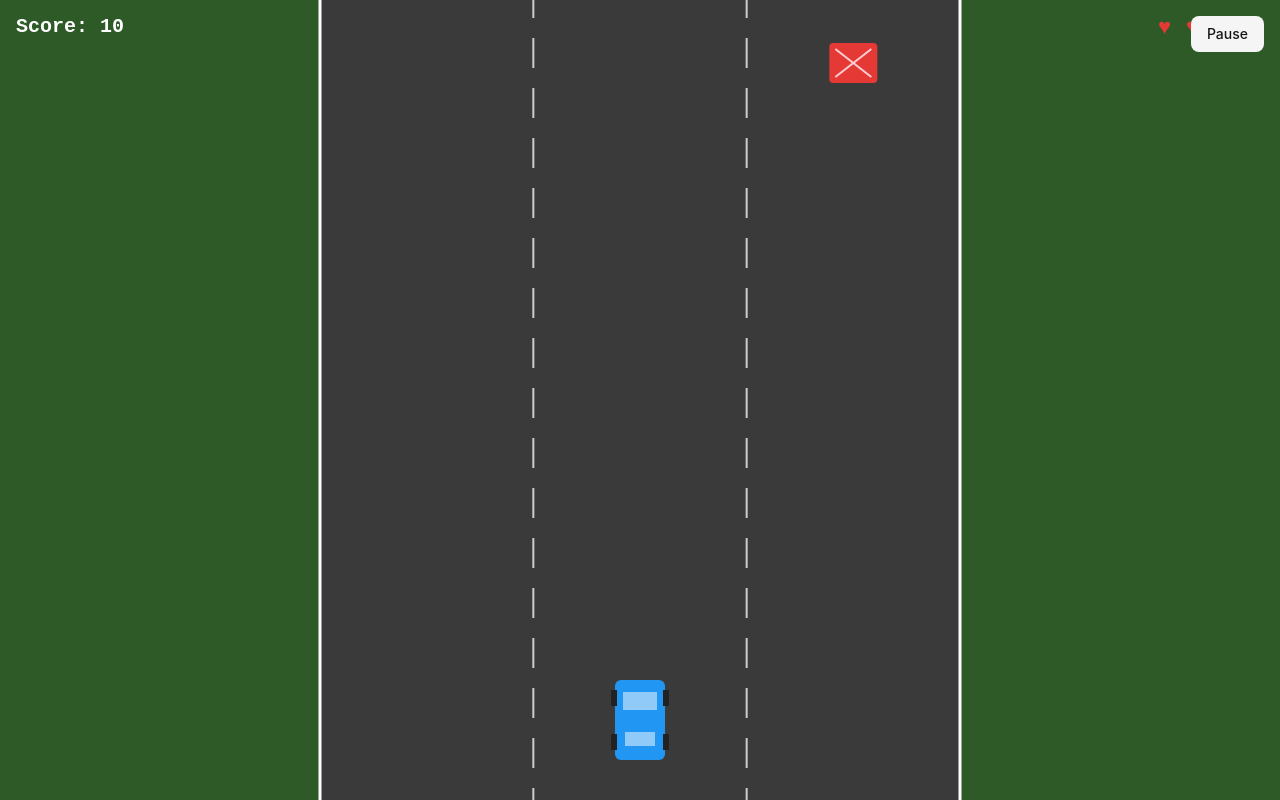
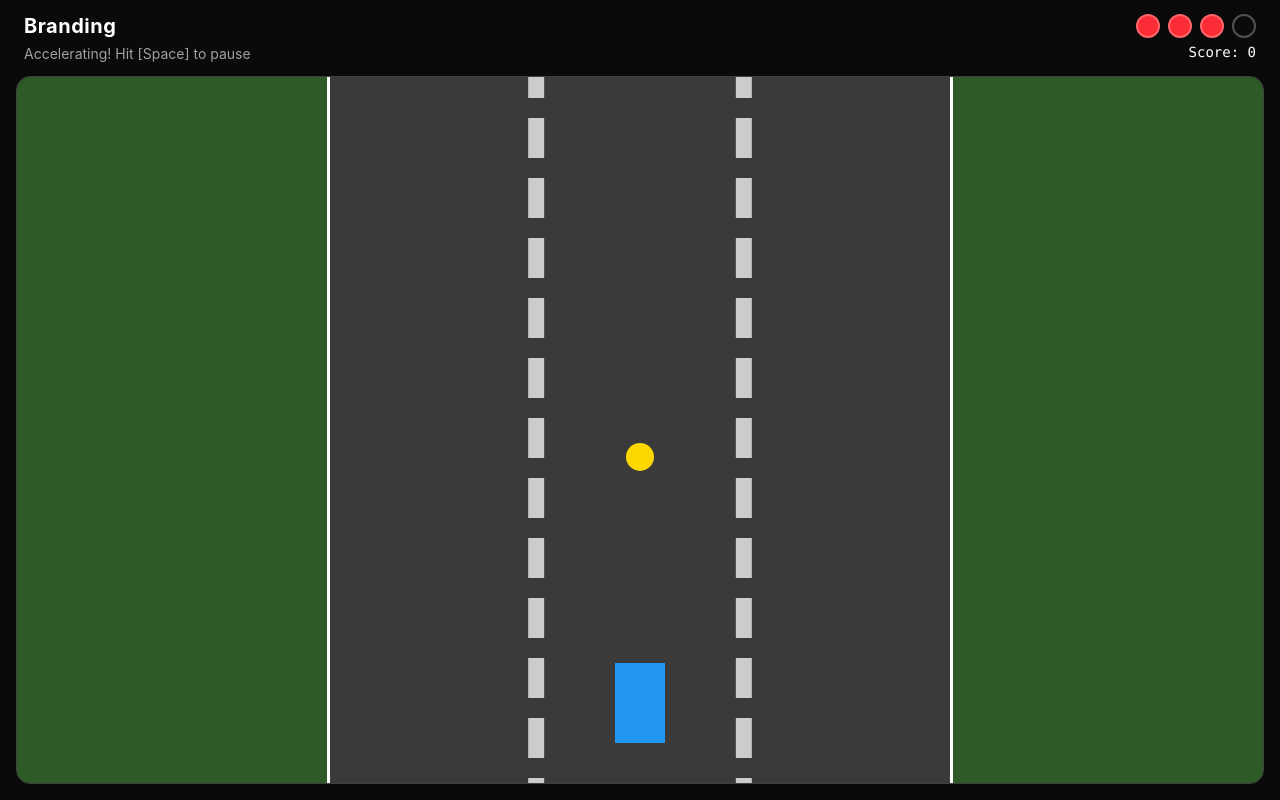
Before and after one commit to shivang991/DashDevil2D, a React (Vite) app in the folder client/: page / in a window 1280 px wide. Built offline with nearby package versions, Linux system fonts and the light colour scheme.

Commit message:
fix: accurate lane switching and obstacle vibrations

```diff
--- a/client/src/screens/GameScreen.tsx
+++ b/client/src/screens/GameScreen.tsx
@@ -1,15 +1,13 @@
-import { useCallback, useState, useRef } from "react";
+import { useCallback, useState, useRef, useEffect } from "react";
 import { useGameCanvas } from "@/hooks/useGameCanvas";
 import {
   drawRoad,
   drawCar,
   drawCoin,
   drawObstacle,
-  drawHUD,
   drawGameOver,
 } from "@/game/renderer";
 import { GameStateManager } from "@/game/state";
-import { Button } from "@/components/ui/button";
 import type { UpdateFn, RenderFn } from "@/game/types";
 
 const COIN_SIZE = 28;
@@ -36,12 +34,29 @@ function createUpdate(state: GameStateManager): UpdateFn {
       }
     }
 
+    // ── Smooth lane lerp ──
+    const diff = state.currentLane - state.visualLane;
+    state.visualLane += diff * Math.min(state.laneLerpSpeed * dt, 1);
+
+    // ── Accelerate ──
+    state.accelerating = input.isKeyDown("ArrowUp") || input.isKeyDown("w");
+
+    const targetCarY = state.accelerating
+      ? state.carYBase - state.accelCarOffset
+      : state.carYBase;
+    const carDiff = targetCarY - state.carY;
+    state.carY += carDiff * Math.min(state.accelLerpSpeed * dt, 1);
+
+    const effectiveSpeed = state.accelerating
+      ? state.roadSpeed * state.accelSpeedMultiplier
+      : state.roadSpeed;
+
     // ── Scroll road ──
-    state.roadOffset += state.roadSpeed * dt;
+    state.roadOffset += effectiveSpeed * dt;
 
     // ── Move objects downward ──
-    for (const obj of state.coins) obj.y += state.roadSpeed * dt;
-    for (const obj of state.obstacles) obj.y += state.roadSpeed * dt;
+    for (const obj of state.coins) obj.y += effectiveSpeed * dt;
+    for (const obj of state.obstacles) obj.y += effectiveSpeed * dt;
 
     // ── Spawn timer ──
     state.spawnTimer += dt;
@@ -78,39 +93,96 @@ function createUpdate(state: GameStateManager): UpdateFn {
       );
     }
 
-    // ── Collision detection (lane + Y overlap) ──
+    // ── Hit effect timers ──
+    if (state.invincibleTimer > 0) {
+      state.invincibleTimer -= dt;
+      // Blink: divide invincibility into segments, toggle visibility
+      const blinkPeriod = state.invincibleDuration / (state.blinkCount * 2);
+      state.blinkTimer += dt;
+      if (state.blinkTimer >= blinkPeriod) {
+        state.blinkTimer -= blinkPeriod;
+        state.carVisible = !state.carVisible;
+      }
+      if (state.invincibleTimer <= 0) {
+        state.invincibleTimer = 0;
+        state.carVisible = true;
+      }
+    }
+
+    if (state.shakeTimer > 0) {
+      state.shakeTimer -= dt;
+      const t = state.shakeTimer / state.shakeDuration; // 1→0
+      const intensity = state.shakeIntensity * t;
+      state.shakeOffsetX = (Math.random() * 2 - 1) * intensity;
+      state.shakeOffsetY = (Math.random() * 2 - 1) * intensity;
+      if (state.shakeTimer <= 0) {
+        state.shakeTimer = 0;
+        state.shakeOffsetX = 0;
+        state.shakeOffsetY = 0;
+      }
+    }
+
+    // ── Collision detection (AABB on both axes) ──
+    const w = state.canvasWidth;
+    if (w === 0) return; // canvas not ready yet
+
+    const carCx = state.laneX(state.visualLane, w);
+    const carLeft = carCx - state.carWidth / 2;
+    const carRight = carCx + state.carWidth / 2;
     const carTop = state.carY;
     const carBottom = state.carY + state.carHeight;
 
     state.coins = state.coins.filter((coin) => {
-      if (coin.lane === state.currentLane) {
+      const objCx = state.laneX(coin.lane, w);
+      const objLeft = objCx - coin.width / 2;
+      const objRight = objCx + coin.width / 2;
       const objTop = coin.y;
       const objBottom = coin.y + coin.height;
-        if (objBottom >= carTop && objTop <= carBottom) {
+
+      const overlapsX = carRight > objLeft && carLeft < objRight;
+      const overlapsY = carBottom > objTop && carTop < objBottom;
+
+      if (overlapsX && overlapsY) {
         state.score += 10;
         return false;
-        }
       }
       return true;
     });
 
     state.obstacles = state.obstacles.filter((obs) => {
-      if (obs.lane === state.currentLane) {
+      const objCx = state.laneX(obs.lane, w);
+      const objLeft = objCx - obs.width / 2;
+      const objRight = objCx + obs.width / 2;
       const objTop = obs.y;
       const objBottom = obs.y + obs.height;
-        if (objBottom >= carTop && objTop <= carBottom) {
+
+      const overlapsX = carRight > objLeft && carLeft < objRight;
+      const overlapsY = carBottom > objTop && carTop < objBottom;
+
+      if (overlapsX && overlapsY) {
+        // Skip damage if invincible, but still remove the obstacle
+        if (state.invincibleTimer > 0) return false;
+
         state.health--;
+        // Trigger hit effects
+        state.invincibleTimer = state.invincibleDuration;
+        state.blinkTimer = 0;
+        state.carVisible = true;
+        state.shakeTimer = state.shakeDuration;
+
         if (state.health <= 0) {
           state.status = "gameover";
+          state.invincibleTimer = 0;
+          state.carVisible = true;
+          state.shakeOffsetX = 0;
+          state.shakeOffsetY = 0;
         }
         return false;
-        }
       }
       return true;
     });
 
     // ── Remove off-screen objects ──
-    // We use a generous bottom bound; actual canvas height checked in render
     state.coins = state.coins.filter((c) => c.y < 2000);
     state.obstacles = state.obstacles.filter((o) => o.y < 2000);
   };
@@ -118,27 +190,38 @@ function createUpdate(state: GameStateManager): UpdateFn {
 
 function createRender(state: GameStateManager): RenderFn {
   return (ctx, width, height) => {
-    // Initialize carY on first render if not set
-    if (state.carY === 0) {
-      state.carY = height - state.carHeight - 40;
+    state.canvasWidth = width;
+    if (state.carYBase === 0) {
+      state.carYBase = height - state.carHeight - 40;
+      state.carY = state.carYBase;
+    }
+
+    // Apply screen shake
+    const shaking = state.shakeOffsetX !== 0 || state.shakeOffsetY !== 0;
+    if (shaking) {
+      ctx.save();
+      ctx.translate(state.shakeOffsetX, state.shakeOffsetY);
     }
 
     drawRoad(ctx, state, width, height);
 
-    // Draw coins
     for (const coin of state.coins) {
       const cx = state.laneX(coin.lane, width);
-      drawCoin(ctx, state, cx, coin.y, coin.width);
+      drawCoin(ctx, cx, coin.y, coin.width);
     }
 
-    // Draw obstacles
     for (const obs of state.obstacles) {
       const ox = state.laneX(obs.lane, width);
-      drawObstacle(ctx, state, ox, obs.y, obs.width, obs.height);
+      drawObstacle(ctx, ox, obs.y, obs.width, obs.height);
     }
 
+    if (state.carVisible) {
       drawCar(ctx, state, width);
-    drawHUD(ctx, state, width);
+    }
+
+    if (shaking) {
+      ctx.restore();
+    }
 
     if (state.status === "gameover") {
       drawGameOver(ctx, state, width, height);
@@ -146,17 +229,26 @@ function createRender(state: GameStateManager): RenderFn {
   };
 }
 
+const MAX_HEALTH = 4;
+
 export function GameScreen() {
-  const stateRef = useRef(new GameStateManager());
+  const stateRef = useRef<GameStateManager | null>(null);
+  if (stateRef.current === null) {
+    stateRef.current = new GameStateManager();
+  }
   const state = stateRef.current;
 
   const [paused, setPaused] = useState(false);
   const [gameOver, setGameOver] = useState(false);
+  const [score, setScore] = useState(0);
+  const [health, setHealth] = useState(MAX_HEALTH);
 
   const update = useCallback<UpdateFn>(
     (dt, input) => {
       createUpdate(state)(dt, input);
-      // Sync React state for overlay
+      // Sync React state for UI
+      setScore(state.score);
+      setHealth(state.health);
       if (state.status === "gameover" && !gameOver) {
         setGameOver(true);
       }
@@ -171,35 +263,79 @@ export function GameScreen() {
 
   const { canvasRef, togglePause, engineRef } = useGameCanvas(update, render);
 
-  const handlePause = () => {
-    if (state.status === "gameover") return;
-    togglePause();
-    setPaused((p) => !p);
-  };
-
-  const handleRestart = () => {
+  const handleRestart = useCallback(() => {
     const canvas = canvasRef.current;
     state.reset(canvas ? canvas.height : 600);
     setGameOver(false);
     setPaused(false);
-    // Make sure engine is running
+    setScore(0);
+    setHealth(MAX_HEALTH);
     if (engineRef.current?.paused) {
       engineRef.current.togglePause();
     }
+  }, [state, canvasRef, engineRef]);
+
+  const handleTogglePause = useCallback(() => {
+    if (state.status === "gameover") return;
+    togglePause();
+    setPaused((p) => !p);
+  }, [state, togglePause]);
+
+  // Keyboard controls
+  useEffect(() => {
+    const onKeyDown = (e: KeyboardEvent) => {
+      if (e.key === " ") {
+        e.preventDefault();
+        handleTogglePause();
+      }
+      if (e.key === "Enter" && gameOver) {
+        e.preventDefault();
+        handleRestart();
+      }
     };
+    window.addEventListener("keydown", onKeyDown);
+    return () => window.removeEventListener("keydown", onKeyDown);
+  }, [handleTogglePause, handleRestart, gameOver]);
 
   return (
-    <div className="relative w-screen h-screen overflow-hidden bg-black">
+    <div className="flex flex-col w-screen h-screen overflow-hidden bg-neutral-950">
+      {/* ── Top HUD bar ── */}
+      <div className="flex items-center justify-between px-6 py-3 shrink-0">
+        {/* Left side */}
+        <div className="flex flex-col gap-1">
+          <h1 className="text-white text-xl font-bold tracking-wide">
+            Branding
+          </h1>
+          <p className="text-neutral-400 text-sm">
+            Accelerating! Hit [Space] to pause
+          </p>
+        </div>
+
+        {/* Right side */}
+        <div className="flex flex-col items-end gap-1">
+          {/* Health hearts */}
+          <div className="flex gap-2">
+            {Array.from({ length: MAX_HEALTH }).map((_, i) => (
+              <div
+                key={i}
+                className={`w-6 h-6 rounded-full border-2 ${
+                  i < health
+                    ? "bg-red-500 border-red-400"
+                    : "bg-transparent border-neutral-600"
+                }`}
+              />
+            ))}
+          </div>
+
+          {/* Score */}
+          <p className="text-white text-sm font-mono">Score: {score}</p>
+        </div>
+      </div>
+
+      {/* ── Game canvas ── */}
+      <div className="flex-1 min-h-0 px-4 pb-4">
+        <div className="relative w-full h-full rounded-xl overflow-hidden border border-neutral-700">
           <canvas ref={canvasRef} className="block w-full h-full" />
-
-      {/* Pause button (hidden during game over) */}
-      {!gameOver && (
-        <div className="absolute top-4 right-4">
-          <Button variant="secondary" onClick={handlePause}>
-            {paused ? "Resume" : "Pause"}
-          </Button>
-        </div>
-      )}
 
           {/* Pause overlay */}
           {paused && !gameOver && (
@@ -207,18 +343,8 @@ export function GameScreen() {
               <p className="text-white text-2xl font-bold">PAUSED</p>
             </div>
           )}
-
-      {/* Game over overlay */}
-      {gameOver && (
-        <div className="absolute inset-0 flex flex-col items-center justify-center gap-6">
-          {/* The canvas already draws the dim overlay + text, so just add the button */}
-          <div className="mt-24">
-            <Button size="lg" onClick={handleRestart}>
-              Restart
-            </Button>
         </div>
       </div>
-      )}
     </div>
   );
 }
```
Also changed, not shown: client/src/game/renderer.ts (+25 -92 lines), client/src/game/state.ts (+37 -2 lines), 2 other files (tests, documents, lock files or other folders). Lines whose indentation alone changed are shown as unchanged.
